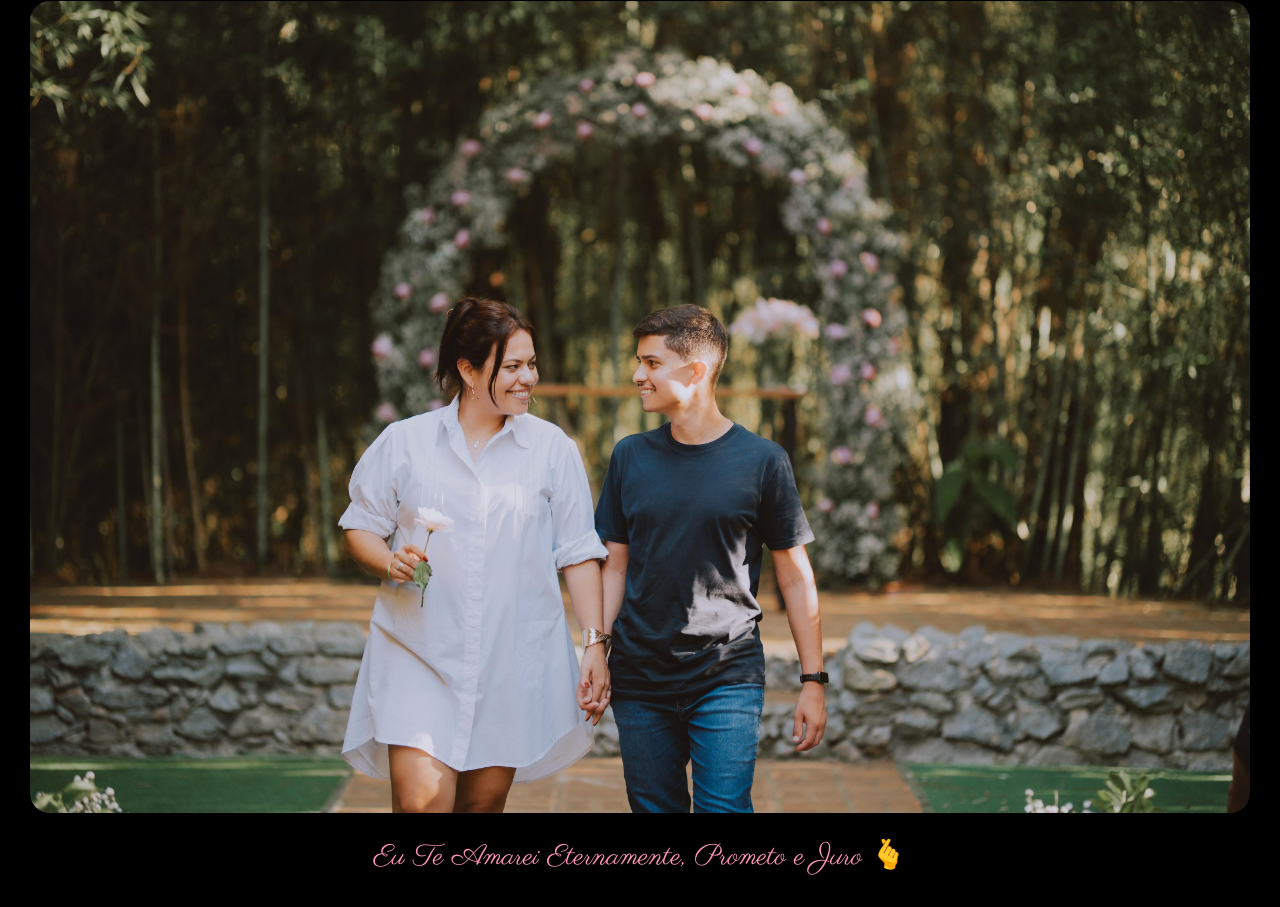
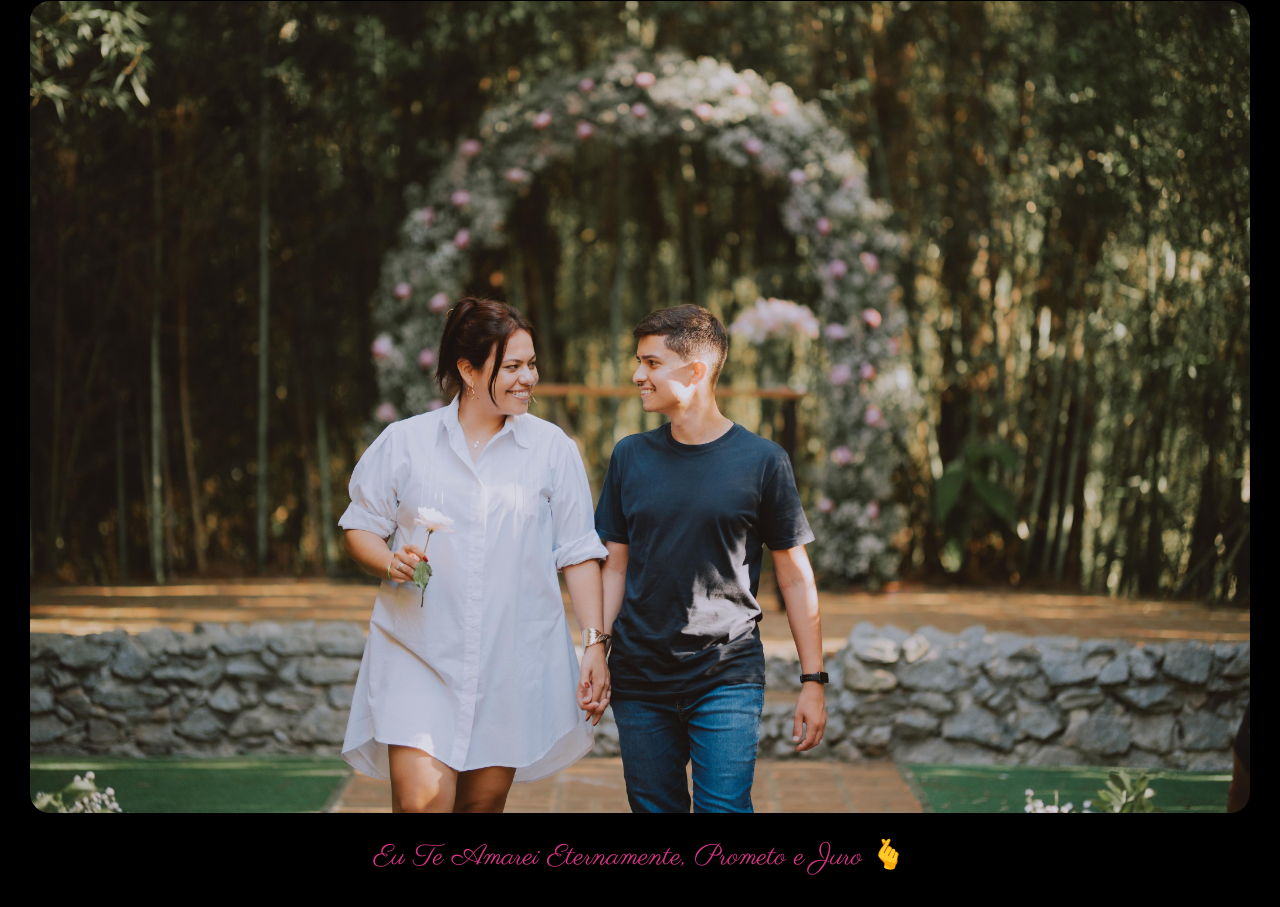
Before and after one commit to JosueVicente1709/Contador-do-Amor, a plain HTML site: page index.html in a window 1280 px wide. Shown: the part 251-1158 px from the top of the page. Drawn offline with Linux system fonts and the light colour scheme.

Commit message:
Update index.html

```diff
--- a/index.html
+++ b/index.html
@@ -40,12 +40,11 @@
       box-shadow: 0 4px 10px rgba(0, 0, 0, 0.2);
     }
     .frase-final {
-  font-family: 'Parisienne', cursive;
-  font-size: 1.8em;
-  color: #ff94b5;
-  margin-top: 20px;
-}
-
+       font-family: 'Parisienne', cursive;
+      font-size: 1.8em;
+      color: #d63384;
+      margin-top: 20px;
+   }
 
   </style>
 </head>
```
